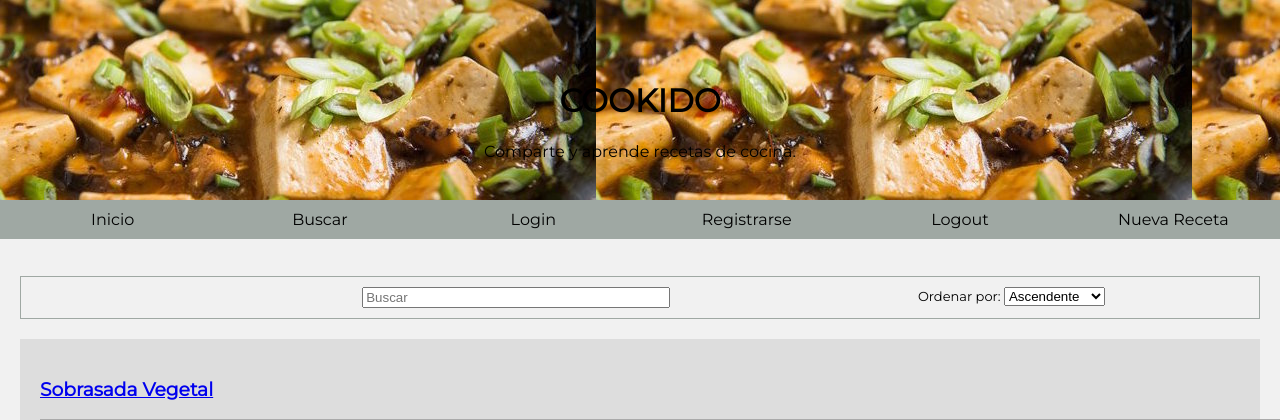
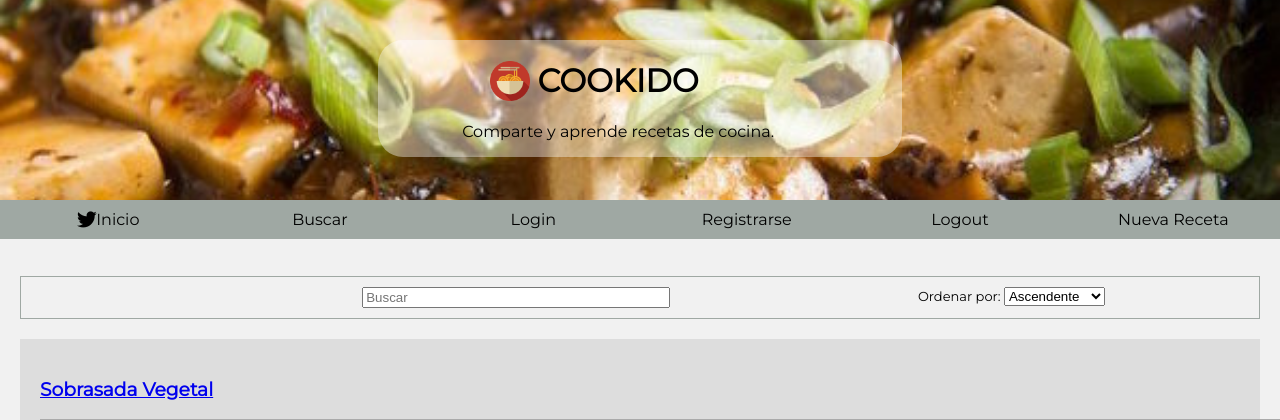
Before and after one commit to JoanOrts/PWC, a PHP site: page / in a window 1280 px wide. Shown: the top 420 px of the page. Run offline with PHP 8.4, Linux system fonts and the light colour scheme; grey boxes are pictures that could not be loaded.

Commit message:
Header acabat, iconos del navbar NO
hay que descarregarlos y añadirlos al proyecte p.e boton de inicio el icon de la caseta

```diff
--- a/css/style.css
+++ b/css/style.css
@@ -18,29 +18,47 @@ body section{
     padding: 20px;
 }
 
+
+
+/* HEADER */
 header {
 	width: 100%;
-    background: white;
-    position: absolute;
-    top:0;
-    left: 0;
-    height: 200px;
-    text-align: center;
-
-
-    background-image: url('images/header.jpg')
+  position: absolute;
+  top:0;
+  left: 0;
+  height: 200px;
+  text-align: center;
 }
-header h1{
-	padding: 60px 0 0 0;
+header a{
+  text-decoration: none;
+  color:black;
 }
-.textoheader{
+header ul{
+  text-align: center;
+  display: inline-block;
+  border-radius: 25px;
+  background:rgba(255,255,255, 0.4);
+  padding-right: 10%;
+  margin-top:40px;
+  margin-bottom: 100px;
+}
+header ul li{
+  list-style-type: none;
+  display: inline-block;
 
 }
-/*header img{
-	width:100%;
-	height: 200px;
-}*/
+header ul li img{
+  margin-bottom: 90%;
+  margin-left: 180%;
+  height: 40px;
+  width: 40px;
 
+}
+header ul li h1{
+  text-align: center;
+}
+
+/* NAVBAR */
 nav{
 	position: absolute;
 	top: 200px; /*172*/
@@ -99,10 +117,7 @@ nav li a{
 }
 
 
-header ul{
-	list-style: none;
-	display: inline-block;
-}
+
 body > section{
   	display: inline-block;
 }
--- a/index.html
+++ b/index.html
@@ -12,15 +12,17 @@
 
 
 
-	<header>
-		<h1>COOKIDO</h1>
-		<p>Comparte y aprende recetas de cocina.</p>
-		<!-- <img src="images/header.jpg"> -->
+	<header style="background: url(images/header.jpg) 100% 100% no-repeat; background-size: cover; background-position: center; height: 200px">
+		<a href="index.html"><ul>
+			<li><img src="images/logo.png"></li>
+			<li><h1>COOKIDO</h1>
+			<p>Comparte y aprende recetas de cocina.</p></li>
+		</ul></a>
 	</header>
 		<input type="checkbox" id="checkboxmenu">
 	<nav>
 		<ul>
-			<li><i class="icon-icon-home">&#xe800;</i><a href="index.html">Inicio</a></li>
+			<li><i class="icon-twitter"></i><a href="index.html">Inicio</a></li>
 			<li><a href="buscar.html">Buscar</a></li>
 			<li><a href="login.html">Login</a></li>
 			<li><a href="registro.html">Registrarse</a></li>
```
Also changed, not shown: images/logo.png (added), 3 other files.
